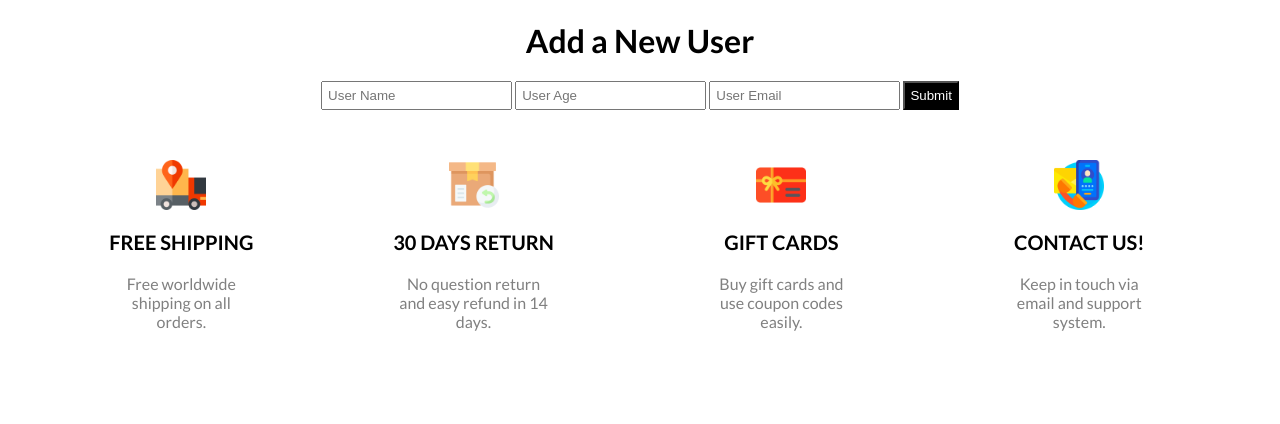
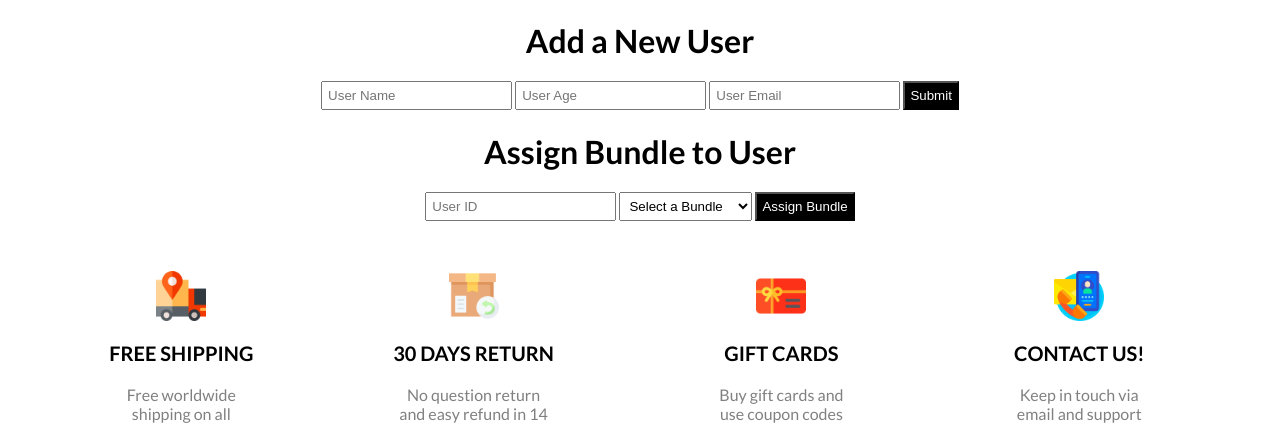
Before and after one commit to RjGutierrezz/PokemonTCShop, a PHP site: page / in a window 1280 px wide. Shown: the part 850-1274 px from the top of the page. Run offline with PHP 8.4, Linux system fonts and the light colour scheme.

Commit message:
Added some query

```diff
--- a/index.php
+++ b/index.php
@@ -87,9 +87,8 @@
             <input type="email" name="email" placeholder="User Email" class="fInput" required>
             <button class="fButton" name="submit" type="submit">Submit</button>
         </div>
-    </form>
 
-    <?php
+        <?php
         if (isset($_POST['submit']))  {
             $name = escapeshellarg($_POST["name"]);
             $age = escapeshellarg($_POST["age"]);
@@ -105,7 +104,36 @@
             // run insert_new_user.py
             system($escaped_command);
         }
-    ?>
+        ?>
+    </form>
+    <form method="POST" action="index.php" class="dbprompts">
+        <h1 class="promptTitle">Assign Bundle to User</h1>
+        <div class="fTest">
+        <input type="number" name="userid" placeholder="User ID" class="fInput" required>
+
+        <select name="bundlename" class="fInput" required>
+            <option value="">Select a Bundle</option>
+            <option value="Sword & Shield Brilliant Stars">Brilliant Stars</option>
+            <option value="Sword & Shield Lost Origin">Lost Origin</option>
+            <option value="Scarlet & Violet Paldean Fates">Paldean Fates</option>
+            <option value="Scarlet & Violet Obsidian Flames">Obsidian Flames</option>
+        </select>
+
+        <button class="fButton" type="submit" name="assign">Assign Bundle</button>
+        </div>
+
+        <?php
+        if ($_SERVER["REQUEST_METHOD"] == "POST" && isset($_POST["assign"])) {
+        $userid = $_POST["userid"];
+        $bundlename = $_POST["bundlename"];
+
+        // call your new Python script
+        $output = shell_exec("python3 assign_bundle.py " . escapeshellarg($userid) . " " . escapeshellarg($bundlename));
+        echo "<div style='padding: 20px; color: blue; font-weight: bold;'>$output</div>";
+        }
+        ?>
+
+    </form>
 
     <div class="features">
         <div class="feature">
```
Also changed, not shown: 2 other files.
